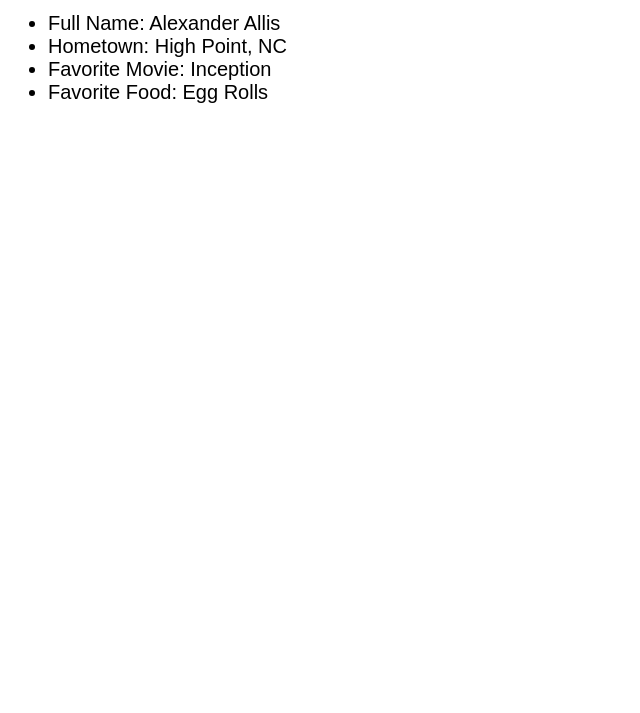
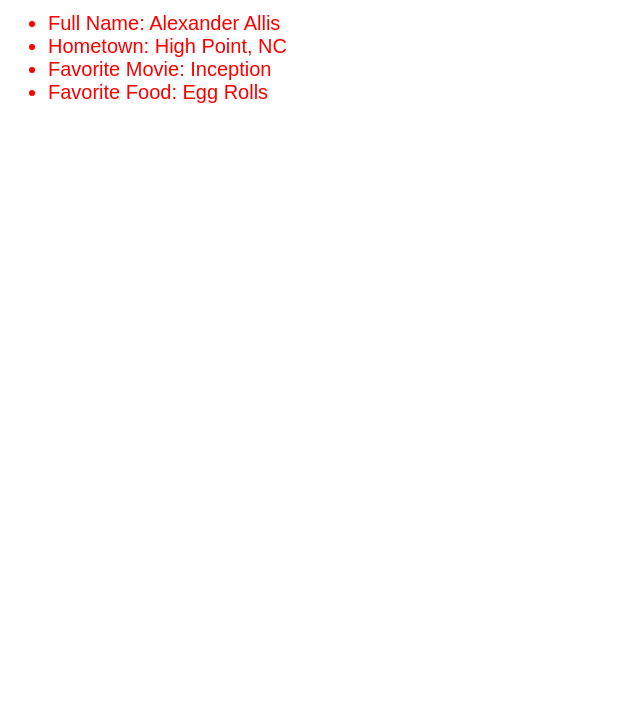
Before and after one commit to alexanderallis/TIY-Assignments, a plain HTML site: page About Me/index.html in a window 1280 px wide. Shown: the part 87-800 px from the top of the page, without its empty margins (0-640 px from the left). Drawn offline with Linux system fonts and the light colour scheme.

Commit message:
pluralize project

```diff
--- a/About Me/index.html
+++ b/About Me/index.html
@@ -22,7 +22,13 @@
   document.getElementById("movie").innerHTML = " Inception";
   document.getElementById("food").innerHTML = " Egg Rolls";
 // CHANGE CLASS
-  var asdf = document.getElementsByTagName("li")
+  var liChange = document.getElementsByTagName("li")
+  var length = liChange.length;
+  for (var liC = 0; liC < length; liC++){
+    // liChange[liC].className = liChange[liC].className + "listitem";
+    liChange[liC].style = "color:red";
+  }
+    asdf.style = "color:red";
     console.log(asdf);
     console.log(asdf.length);
 // ADD AN IMAGE
```
Also changed, not shown: pluralize.js (added, +9 -0 lines).
